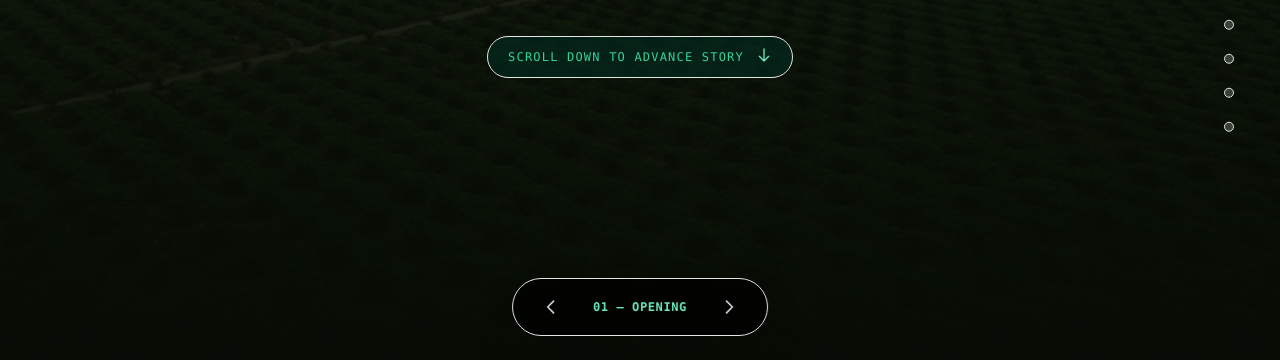
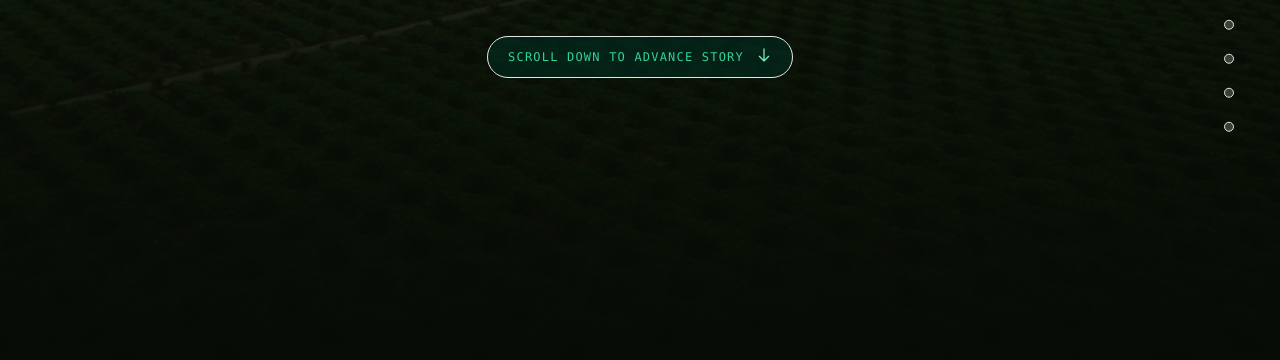
Before and after one commit to Sanjaee/kallani, a Laravel app: page / in a window 1280 px wide. Shown: the part 520-880 px from the top of the page. Run offline with Laravel 10, Linux system fonts and the light colour scheme; some libraries are stand-ins or nearby versions.

Commit message:
Remove bottom presentation floating control bar

```diff
--- a/resources/pages/landing.php
+++ b/resources/pages/landing.php
@@ -68,16 +68,7 @@ ob_start();
         </template>
     </div>
 
-    <!-- PRESENTATION BOTTOM CONTROL BAR -->
-    <div id="scene-controls" class="fixed bottom-6 left-1/2 -translate-x-1/2 z-40 flex items-center gap-3 bg-black/70 backdrop-blur-md px-5 py-2.5 rounded-full border border-white/15 shadow-2xl">
-        <button onclick="window.goToScene(window.currentScene - 1)" class="p-2 rounded-full hover:bg-white/10 text-gray-300 hover:text-white transition-colors cursor-pointer" title="Previous Scene">
-            <svg class="w-5 h-5" fill="none" stroke="currentColor" viewBox="0 0 24 24"><path stroke-linecap="round" stroke-linejoin="round" stroke-width="2" d="M15 19l-7-7 7-7"></path></svg>
-        </button>
-        <span id="current-scene-title" class="text-xs font-mono tracking-wider text-emerald-300 px-3 uppercase font-semibold">01 — OPENING</span>
-        <button onclick="window.goToScene(window.currentScene + 1)" class="p-2 rounded-full hover:bg-white/10 text-gray-300 hover:text-white transition-colors cursor-pointer" title="Next Scene">
-            <svg class="w-5 h-5" fill="none" stroke="currentColor" viewBox="0 0 24 24"><path stroke-linecap="round" stroke-linejoin="round" stroke-width="2" d="M9 5l7 7-7 7"></path></svg>
-        </button>
-    </div>
+
 
     <!-- ========================================================================= -->
     <!-- 12 FULL-SCREEN SCENES (SCENE 01 TO SCENE 12)                              -->
```
